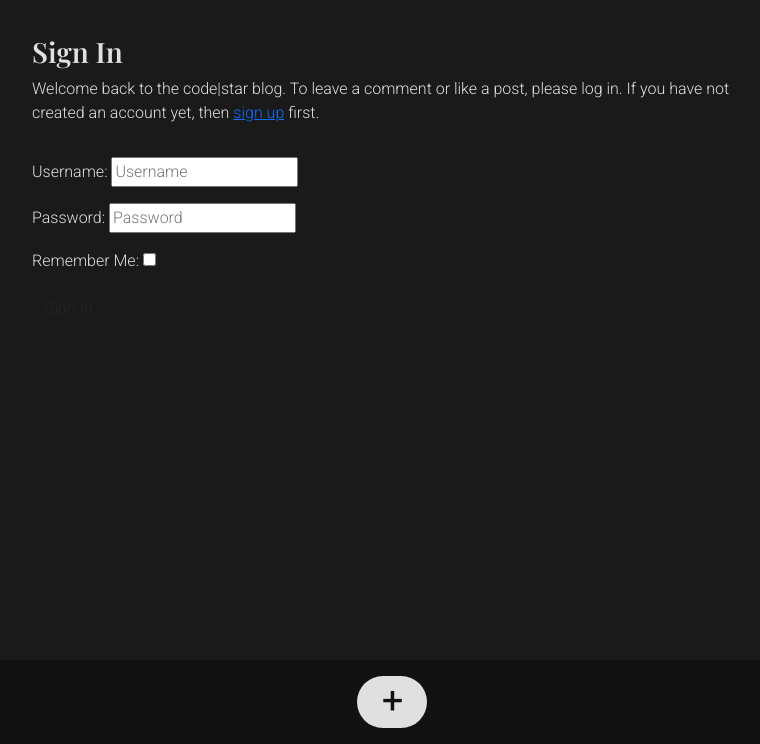
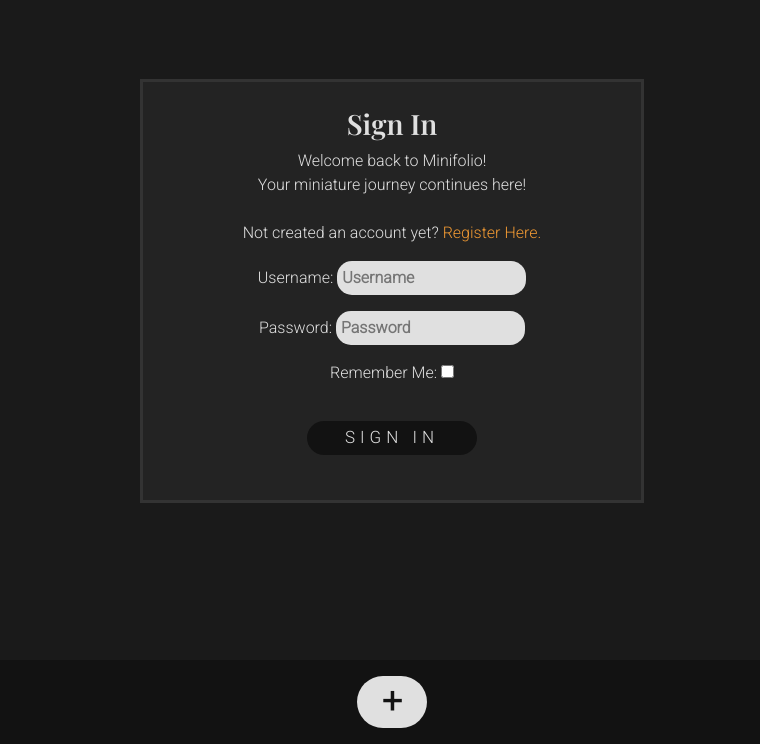
Before and after one commit to JamieB92/MiniFolio-PP4, a Django app: page /accounts/login/ in a window 1280 px wide. Shown: the part 56-800 px from the top of the page, without its empty margins (248-1008 px from the left). Run offline with Django 3.2, Linux system fonts and the light colour scheme; some libraries are stand-ins or nearby versions.

Commit message:
Re style allauth login page

```diff
--- a/static/css/style.css
+++ b/static/css/style.css
@@ -12,6 +12,15 @@ h3 {
     font-family: 'Playfair Display', serif;
 }
 
+a {
+    color: rgb(240, 153, 51);
+    text-decoration: none;
+}
+
+a:hover {
+    color: rgb(224, 224, 224);
+    text-decoration: underline;
+}
 
 main {
     padding-top: 75px;
@@ -224,6 +233,57 @@ button a:hover {
     list-style: none;
 }
 
+/* Allauth pages            */
+.allauth-flex-ct {
+    margin-top: 50px;
+    display: flex;
+    flex-wrap: wrap;
+    align-items: center;
+    justify-content: center;
+}
+
+.allauth-content {
+    background-color: rgb(35, 35, 35);
+    border-style: solid;
+    border-color: rgb(51, 51, 51);
+    margin: 10px;
+    padding: 25px 100px 25px 100px;
+    text-align: center;
+}
+
+/* Login */
+
+#id_password,
+#id_login {
+    border: none;
+    border-radius: 15px;
+    padding: 5px;
+    color: rgb(26, 26, 26);
+    background-color: rgb(224, 224, 224);
+    font-size: medium;
+    font-weight: bold;
+    max-width: 200px;
+}
+
+#id_login:focus,
+#id_password:focus {
+    outline-color: rgb(240, 153, 51);
+}
+
+#id_remember {
+    accent-color: rgb(240, 153, 51);
+}
+
+/* Log Out */
+
+
+
+
+
+
+
+
+
 /*    Media Querys       */
 
 /*     Small screen    */
--- a/templates/account/login.html
+++ b/templates/account/login.html
@@ -7,27 +7,24 @@
 
 {% block content %}
 
-<div class="container">
-  <div class="row">
-    <div class="col-md-8 mt-3 offset-md-2">
+<div class="allauth-flex-ct">
+    <div class="allauth-content">
       <h3>{% trans "Sign In" %}</h3>
 
-      <p>{% blocktrans %}Welcome back to the code|star blog. To leave a comment or like a post, please log in. If you
-        have not created an account yet, then <a class="link" href="{{ signup_url }}">sign up</a>
-        first.{% endblocktrans %}</p>
-    </div>
-  </div>
-  <div class="row">
-    <div class="col-md-8 mt-3 offset-md-2">
+      <p>{% blocktrans %}Welcome back to Minifolio! <br>
+        Your miniature journey continues here! <br>
+        <br>
+        Not created an account yet? <a class="link" href="{{ signup_url }}"> Register Here.</a>{% endblocktrans %}</p>
+
       <form class="login" method="POST" action="{% url 'account_login' %}">
         {% csrf_token %}
         {{ form.as_p }}
         {% if redirect_field_value %}
         <input type="hidden" name="{{ redirect_field_name }}" value="{{ redirect_field_value }}" />
         {% endif %}
-        <button class="btn btn-signup right" type="submit">{% trans "Sign In" %}</button>
+        <button class="button" type="submit">{% trans "Sign In" %}</button>
       </form>
     </div>
-  </div>
 </div>
+
 {% endblock %}
```
